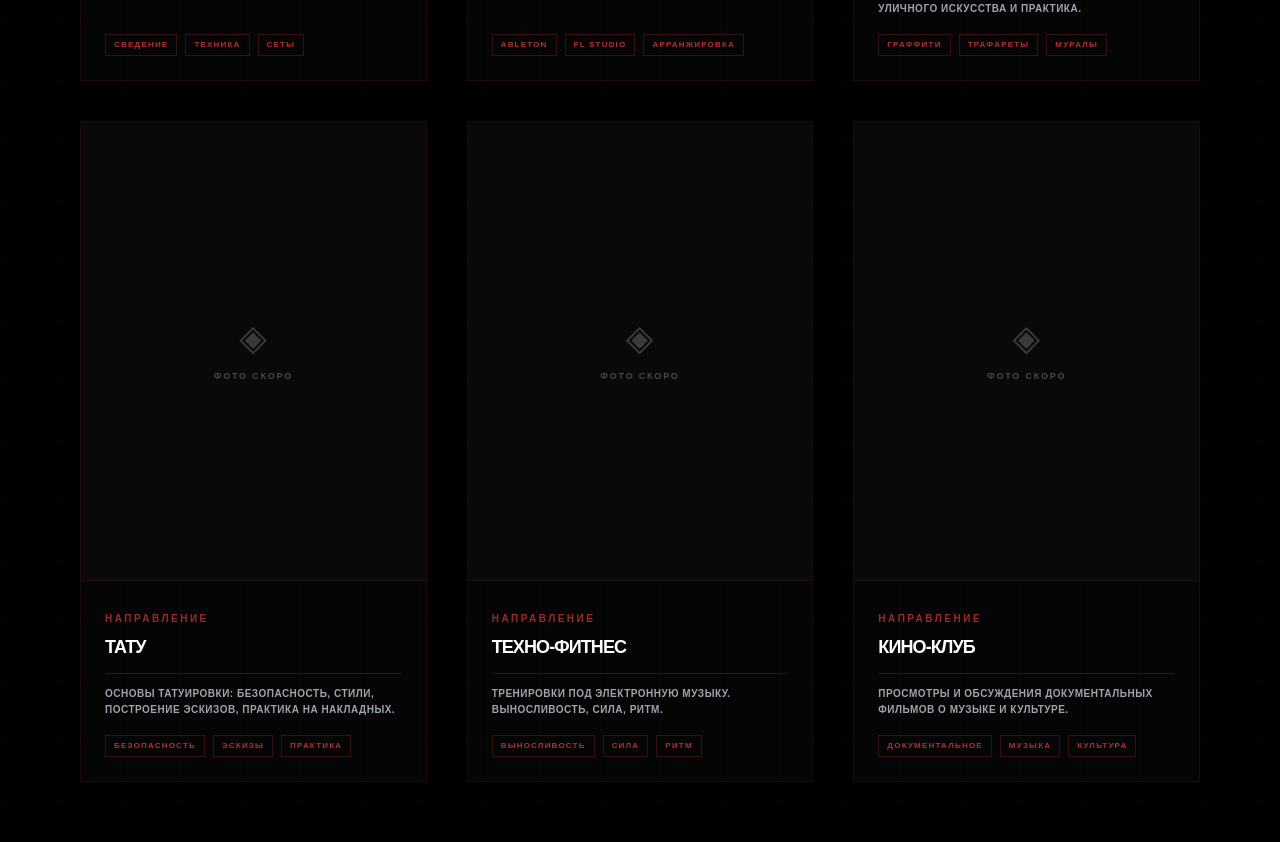
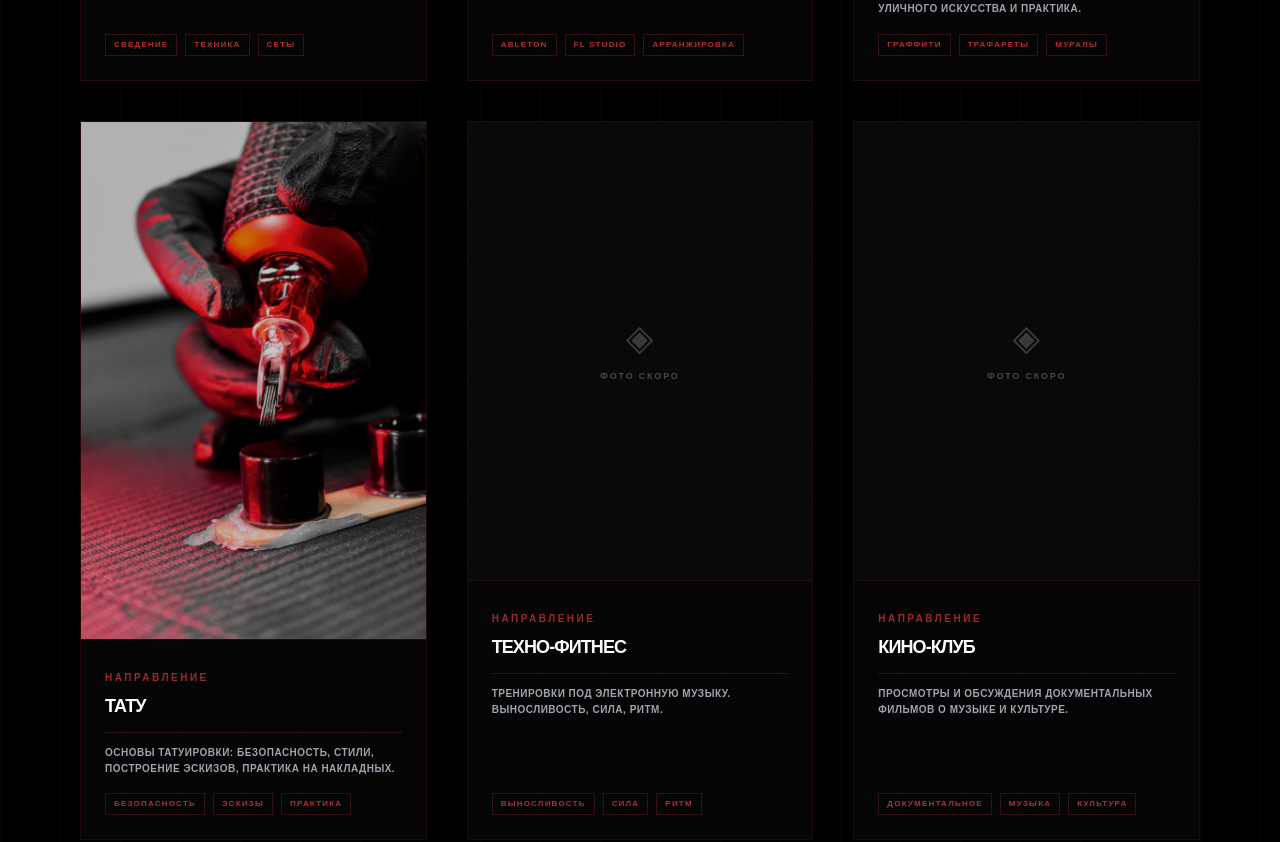
Before and after one commit to Alexander-Golomonosov/10-12djs-website, a Next.js app: page /school in a window 1280 px wide. Shown: the part 1000-1842 px from the top of the page. Built offline with nearby package versions, Linux system fonts and the light colour scheme; a web font is replaced by a local one.

Commit message:
school: фото для тату

```diff
--- a/src/app/school/page.tsx
+++ b/src/app/school/page.tsx
@@ -29,7 +29,7 @@ const directions = [
     title: "ТАТУ",
     desc: "ОСНОВЫ ТАТУИРОВКИ: БЕЗОПАСНОСТЬ, СТИЛИ, ПОСТРОЕНИЕ ЭСКИЗОВ, ПРАКТИКА НА НАКЛАДНЫХ.",
     tags: ["БЕЗОПАСНОСТЬ", "ЭСКИЗЫ", "ПРАКТИКА"],
-    image: null,
+    image: "/school-tattoo.jpg",
   },
   {
     title: "ТЕХНО-ФИТНЕС",
```
Also changed, not shown: public/school-tattoo.jpg (added).
